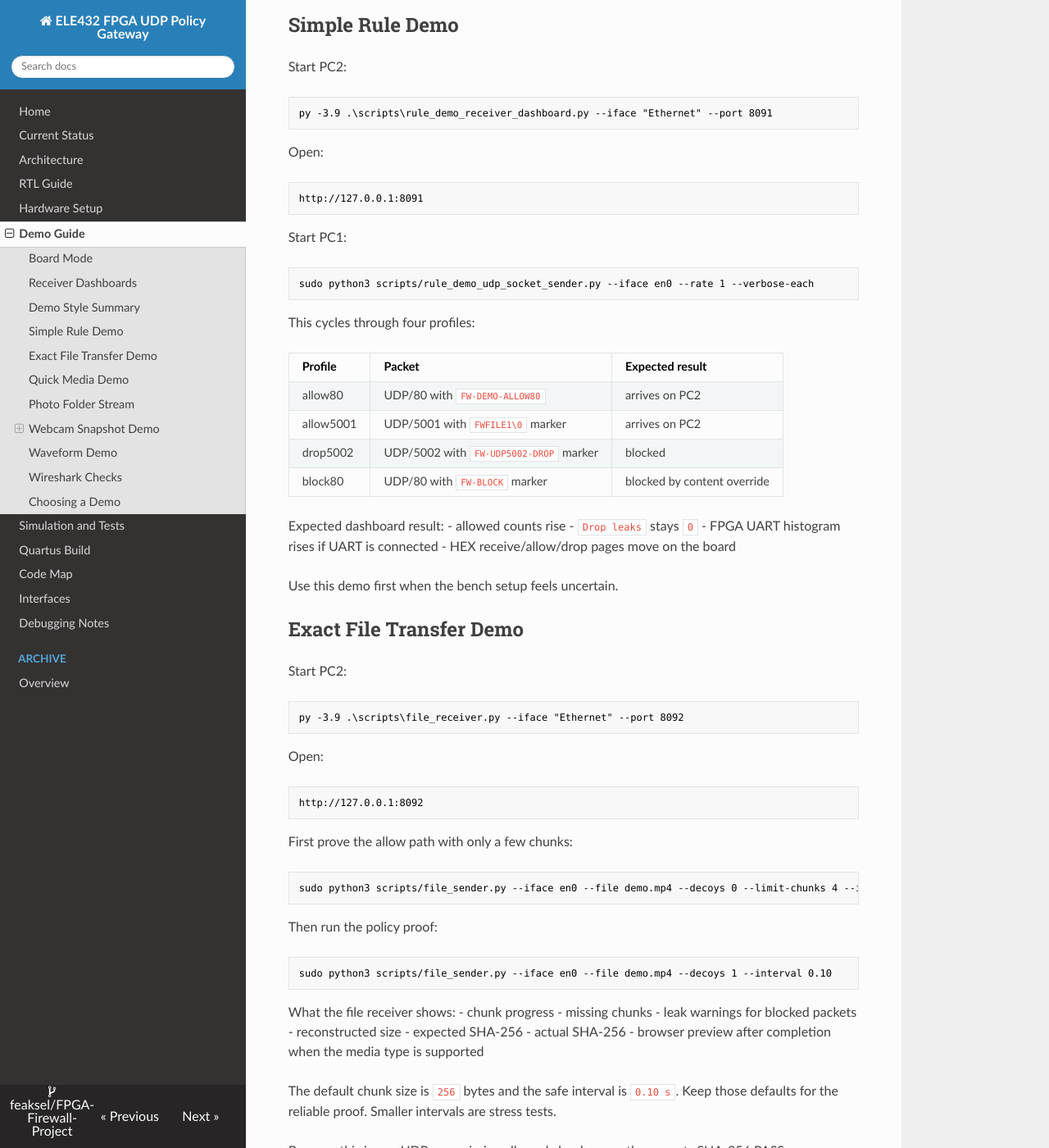
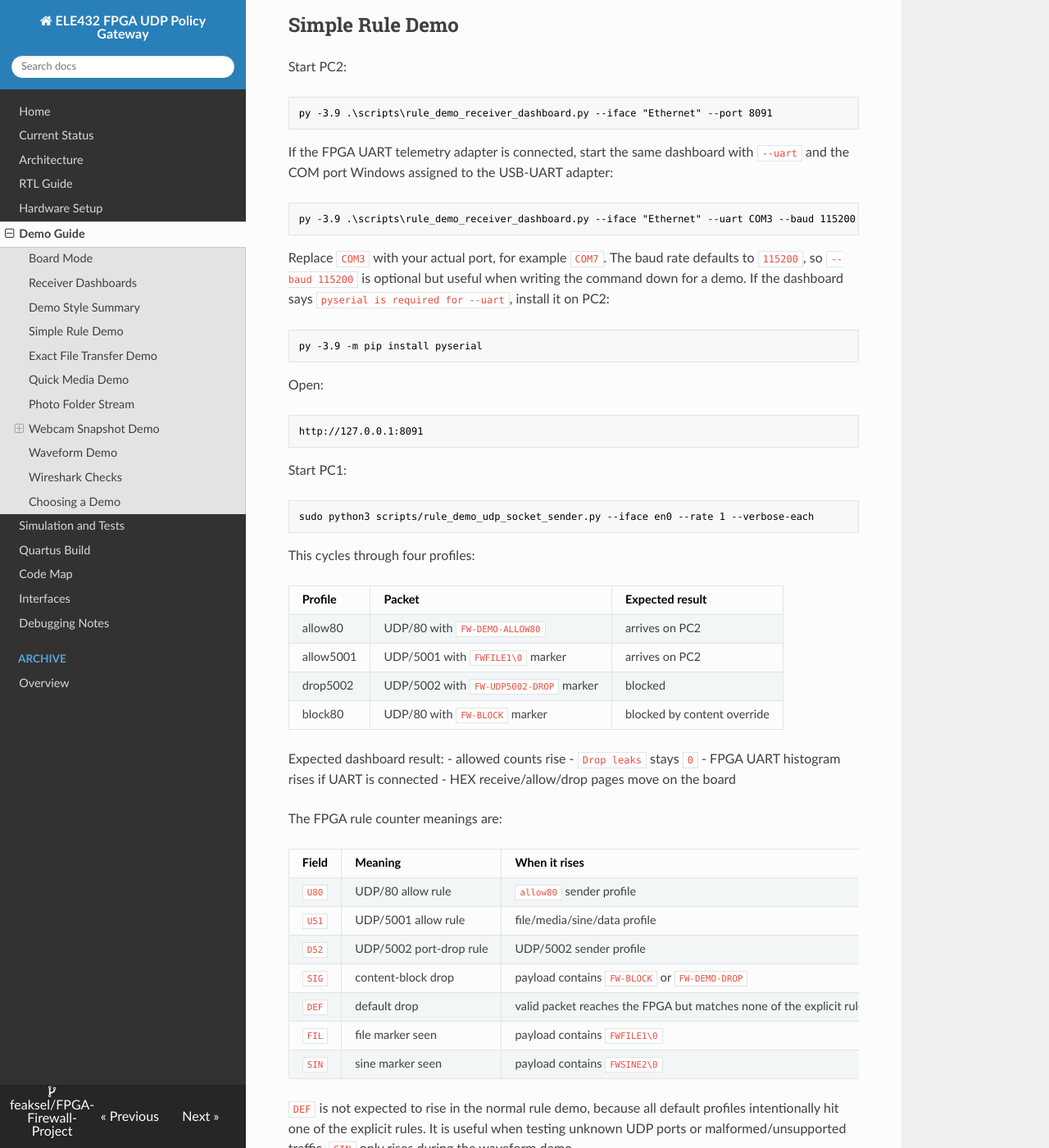
Before and after one commit to feaksel/FPGA-Firewall-Project, an MkDocs documentation site: the page built from docs/demo.md, in a window 1280 px wide and 1400 px high, scrolled down 1932 px. Shown: the whole window at 82% size. Built offline with MkDocs 1.6.1, drawn with Linux system fonts in a browser that asks for light colours; nearby versions of some CDN libraries; some of the changed text lies outside the part shown.

Commit message:
latest demo fix

````diff
--- a/docs/demo.md
+++ b/docs/demo.md
@@ -88,6 +88,22 @@ Start PC2:
 py -3.9 .\scripts\rule_demo_receiver_dashboard.py --iface "Ethernet" --port 8091
 ```
 
+If the FPGA UART telemetry adapter is connected, start the same dashboard with
+`--uart` and the COM port Windows assigned to the USB-UART adapter:
+
+```powershell
+py -3.9 .\scripts\rule_demo_receiver_dashboard.py --iface "Ethernet" --uart COM3 --baud 115200 --port 8091
+```
+
+Replace `COM3` with your actual port, for example `COM7`. The baud rate defaults
+to `115200`, so `--baud 115200` is optional but useful when writing the command
+down for a demo. If the dashboard says `pyserial is required for --uart`, install
+it on PC2:
+
+```powershell
+py -3.9 -m pip install pyserial
+```
+
 Open:
 
 ```text
@@ -114,6 +130,23 @@ Expected dashboard result:
 - `Drop leaks` stays `0`
 - FPGA UART histogram rises if UART is connected
 - HEX receive/allow/drop pages move on the board
+
+The FPGA rule counter meanings are:
+
+| Field | Meaning | When it rises |
+| --- | --- | --- |
+| `U80` | UDP/80 allow rule | `allow80` sender profile |
+| `U51` | UDP/5001 allow rule | file/media/sine/data profile |
+| `D52` | UDP/5002 port-drop rule | UDP/5002 sender profile |
+| `SIG` | content-block drop | payload contains `FW-BLOCK` or `FW-DEMO-DROP` |
+| `DEF` | default drop | valid packet reaches the FPGA but matches none of the explicit rules |
+| `FIL` | file marker seen | payload contains `FWFILE1\0` |
+| `SIN` | sine marker seen | payload contains `FWSINE2\0` |
+
+`DEF` is not expected to rise in the normal rule demo, because all default
+profiles intentionally hit one of the explicit rules. It is useful when testing
+unknown UDP ports or malformed/unsupported traffic. `SIN` only rises during the
+waveform demo.
 
 Use this demo first when the bench setup feels uncertain.
 
````
Also changed, not shown: received_fw_file.jpg, 1 other file.
